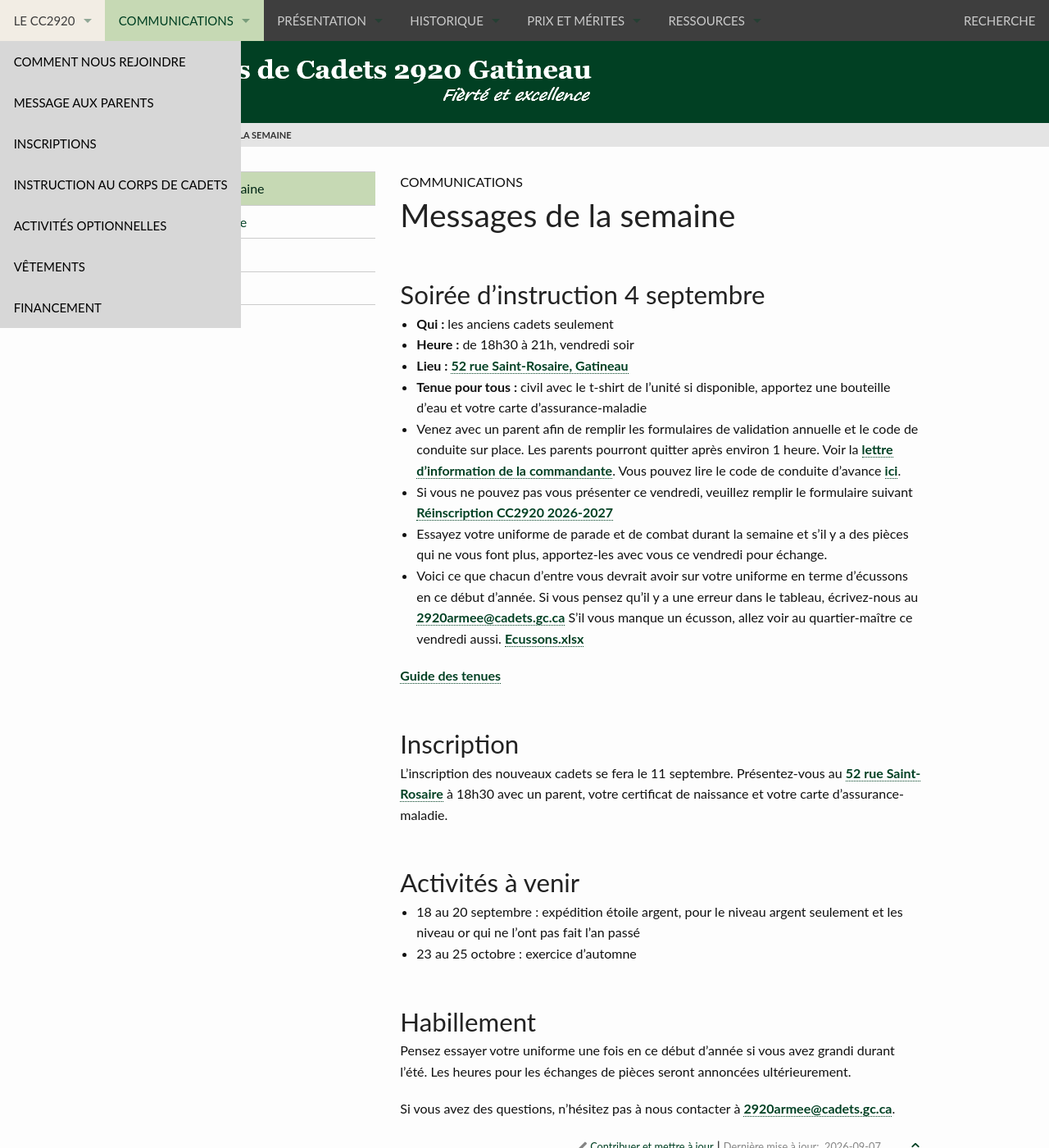
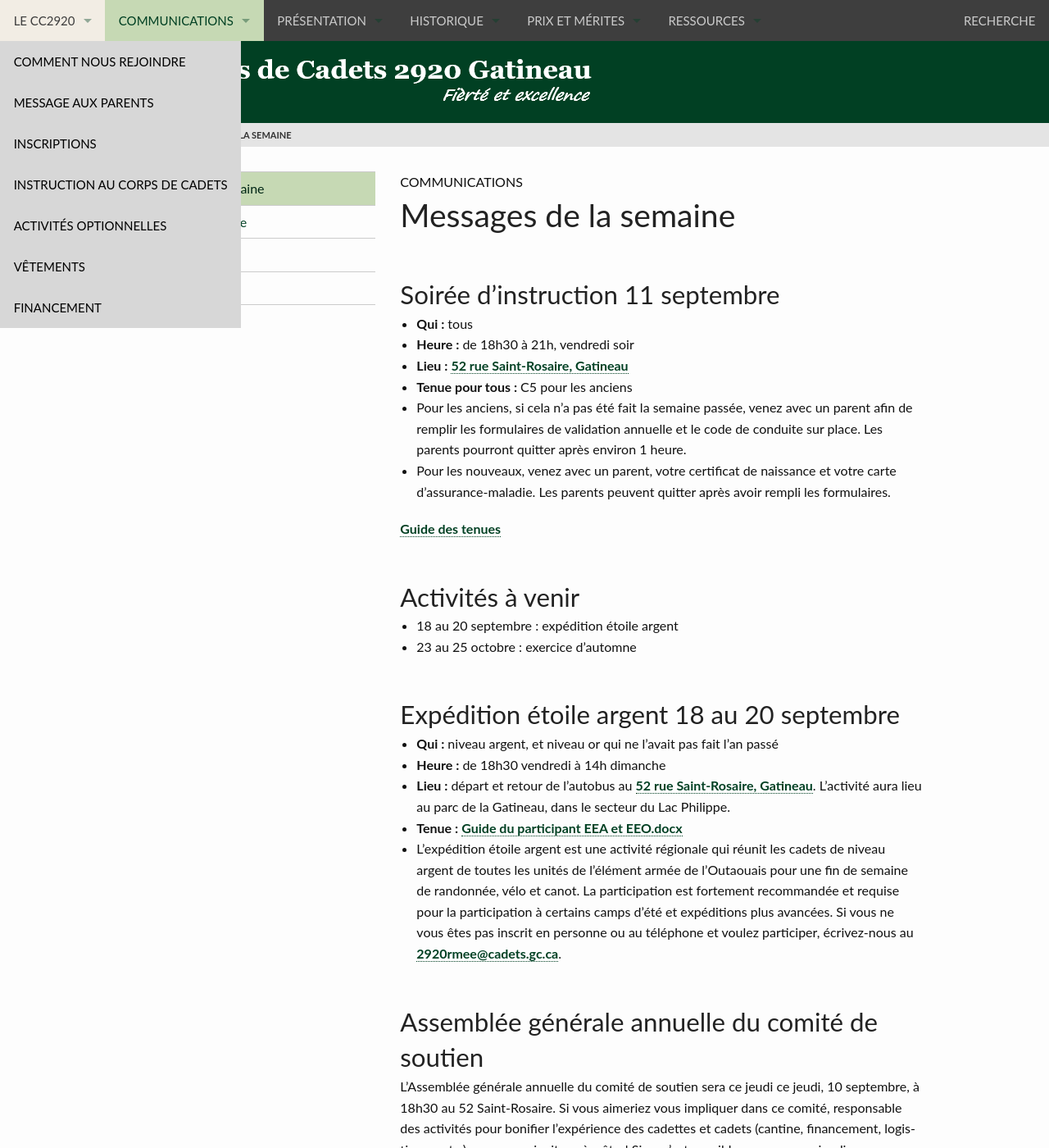
Before and after one commit to CC2920/web, a Jekyll site: the page built from _communications/messages.md, in a window 1280 px wide and 1400 px high. Shown: the whole window at 82% size. Built offline with Jekyll 4.4.1, drawn with Linux system fonts in a browser that asks for light colours; some of the changed text lies outside the part shown.

Commit message:
Messages de la semaine - 11 septembre 2026
Updated the schedule and details for the instruction evening and added information for upcoming activities.

```diff
--- a/_communications/messages.md
+++ b/_communications/messages.md
@@ -3,28 +3,41 @@ title:  "Messages de la semaine"
 layout: "messages"
 ---
 
-## Soirée d’instruction 4 septembre
-- **Qui :** les anciens cadets seulement
+## Soirée d’instruction 11 septembre
+- **Qui :** tous
 - **Heure :** de 18h30 à 21h, vendredi soir
 - **Lieu :** [52 rue Saint-Rosaire, Gatineau](https://www.google.com/maps/search/52+rue+Saint-Rosaire,+Gatineau?entry=gmail&source=g)
-- **Tenue pour tous :** civil avec le t-shirt de l’unité si disponible, apportez une bouteille d’eau et votre carte d’assurance-maladie
-- Venez avec un parent afin de remplir les formulaires de validation annuelle et le code de conduite sur place. Les parents pourront quitter après environ 1 heure. Voir la [lettre d’information de la commandante](https://drive.google.com/file/d/1pbHS6_7a0pGfefh-WxJtOe8hs5t95cIl/view?usp=sharing). Vous pouvez lire le code de conduite d’avance [ici](https://drive.google.com/file/d/1NJKsFcKPWqhyhfz6BgfaYjjr4QR2zXaJ/view?usp=sharing).
-- Si vous ne pouvez pas vous présenter ce vendredi, veuillez remplir le formulaire suivant [Réinscription CC2920 2026-2027](https://forms.cloud.microsoft/Pages/ResponsePage.aspx?id=-2oSqwzmL062z8c1DHbchBBEIFQ_HuhKp4os9dRIMxJUQzZQMDE3MUhSTklQTEI0R0Q1Q005QlNUQi4u)
-- Essayez votre uniforme de parade et de combat durant la semaine et s’il y a des pièces qui ne vous font plus, apportez-les avec vous ce vendredi pour échange.
-- Voici ce que chacun d’entre vous devrait avoir sur votre uniforme en terme d’écussons en ce début d’année. Si vous pensez qu’il y a une erreur dans le tableau, écrivez-nous au <2920armee@cadets.gc.ca> S’il vous manque un écusson, allez voir au quartier-maître ce vendredi aussi. [Ecussons.xlsx](https://1drv.ms/x/c/eec907a8a97cc844/IQD-erFTRiSsR5JPvoiT-8iEAQWg78QyoI1LF-ihYLAxXkc?e=WM4C0f)
+- **Tenue pour tous :** C5 pour les anciens
+- Pour les anciens, si cela n’a pas été fait la semaine passée, venez avec un parent afin de remplir les formulaires de validation annuelle et le code de conduite sur place. Les parents pourront quitter après environ 1 heure.
+- Pour les nouveaux, venez avec un parent, votre certificat de naissance et votre carte d’assurance-maladie. Les parents peuvent quitter après avoir rempli les formulaires.
 
 [Guide des tenues](https://cc2920.us21.list-manage.com/track/click?u=eadebede776501f499284ae20&id=d92d722dc9&e=0b8a47f805)
 
 
-## Inscription
-L’inscription des nouveaux cadets se fera le 11 septembre. Présentez-vous au [52 rue Saint-Rosaire](https://www.google.com/maps/search/52+rue+Saint-Rosaire+%C3%A0?entry=gmail&source=g) à 18h30 avec un parent, votre certificat de naissance et votre carte d’assurance-maladie.
-
 ## Activités à venir
-- 18 au 20 septembre : expédition étoile argent, pour le niveau argent seulement et les niveau or qui ne l’ont pas fait l’an passé
+- 18 au 20 septembre : expédition étoile argent
 - 23 au 25 octobre : exercice d’automne
 
 
+## Expédition étoile argent 18 au 20 septembre
+- **Qui :** niveau argent, et niveau or qui ne l’avait pas fait l’an passé
+- **Heure :** de 18h30 vendredi à 14h dimanche
+- **Lieu :** départ et retour de l’autobus au [52 rue Saint-Rosaire, Gatineau](https://www.google.com/maps/search/52+rue+Saint-Rosaire,+Gatineau?entry=gmail&source=g). L’activité aura lieu au parc de la Gatineau, dans le secteur du Lac Philippe.
+- **Tenue :** [Guide du participant EEA et EEO.docx](https://1drv.ms/w/c/eec907a8a97cc844/IQBBo_2cdvHjQ7_wB7Mrj3I1AarVgl6lvukISo4QV3Uhxm0?e=kRC2CL)
+- L’expédition étoile argent est une activité régionale qui réunit les cadets de niveau argent de toutes les unités de l’élément armée de l’Outaouais pour une fin de semaine de randonnée, vélo et canot. La participation est fortement recommandée et requise pour la participation à certains camps d’été et expéditions plus avancées. Si vous ne vous êtes pas inscrit en personne ou au téléphone et voulez participer, écrivez-nous au <2920rmee@cadets.gc.ca>.
+
+
+## Assemblée générale annuelle du comité de soutien
+L'Assemblée générale annuelle du comité de soutien sera ce jeudi ce jeudi, 10 septembre, à 18h30 au 52 Saint-Rosaire. Si vous aimeriez vous impliquer dans ce comité, responsable des activités pour bonifier l'expérience des cadettes et cadets (cantine, financement, logistiques, etc.), nous vous invitons à y être! Si ce n'est possible pour vous ce jeudi, vous pouvez acheminer un courriel au <cciv2920@gmail.com> avec votre intérêt.
+
+
+## Sondage pour les activités sportives et optionnelles
+Pour les anciens cadets seulement, afin de faciliter la planification des activités sportives et optionnelles durant l’année, nous vous invitons à remplir les sondages suivants.
+- [Soirée sport au CC 2920 – Remplir le formulaire](https://forms.cloud.microsoft/r/kjBEqGB9Wr)
+- [Intérêts des cadets à participer aux activités de l'année 2026-2027 – Remplir le formulaire](https://forms.cloud.microsoft/r/43zySX6z9S)
+
+
 ## Habillement
-Pensez essayer votre uniforme une fois en ce début d’année si vous avez grandi durant l’été. Les heures pour les échanges de pièces seront annoncées ultérieurement.
+L’habillement ce mercredi est pour les cadets ayant un rendez-vous seulement.
 
 Si vous avez des questions, n’hésitez pas à nous contacter à <2920armee@cadets.gc.ca>.
```
